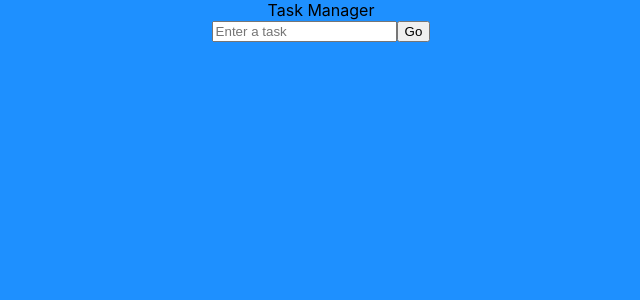
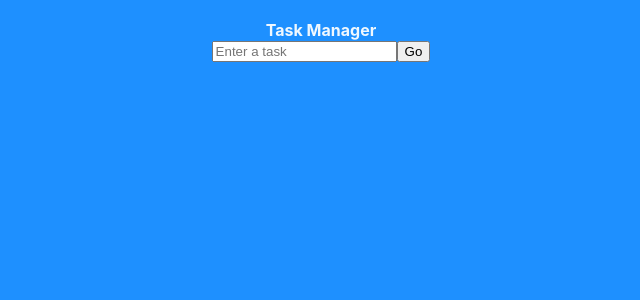
Before and after one commit to akmalnawabi/typescript, a React (Create React App) app in the folder react-typescript/: page / in a window 1280 px wide. Shown: the top 300 px of the page, without its empty margins (319-959 px from the left). Built offline with nearby package versions, Linux system fonts and the light colour scheme.

Commit message:
apply styles

```diff
--- a/react-typescript/src/App.css
+++ b/react-typescript/src/App.css
@@ -1,8 +1,14 @@
 .App {
   text-align: center;
-
+  display: flex;
+  flex-direction: column;
+  margin-top: 20px;
 }
 
 body {
   background-color: dodgerblue;
 }
+.App span {
+  color: aliceblue;
+  font-weight: bolder;
+}
```
